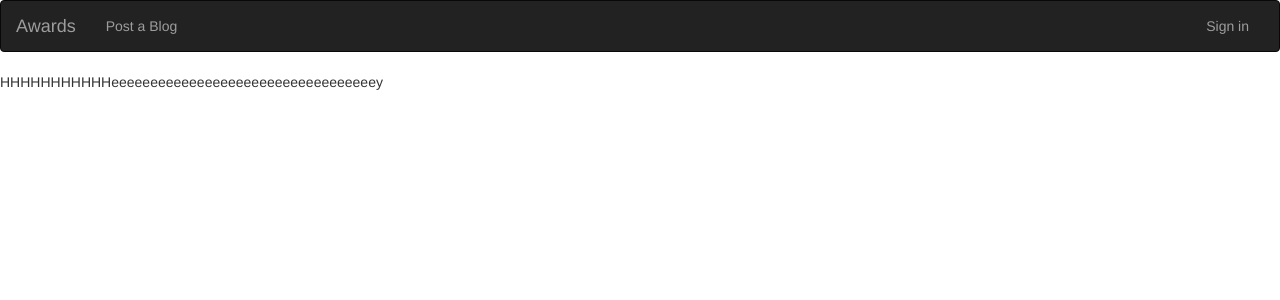
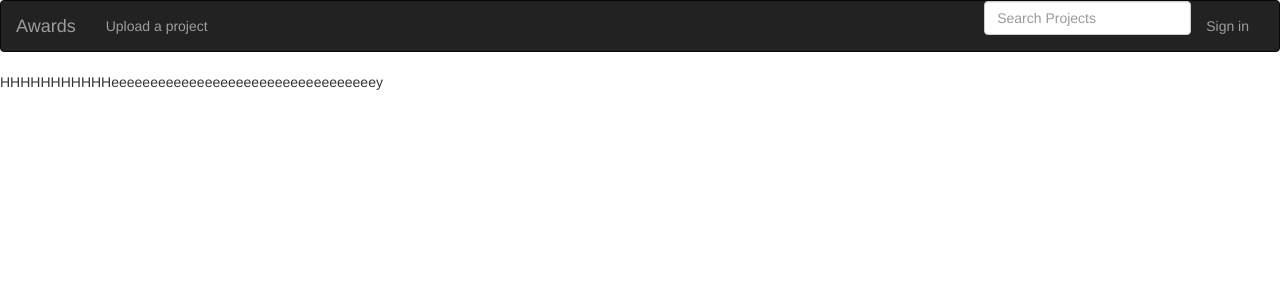
Before and after one commit to Fkaragu/Awards, a Django app: page / in a window 1280 px wide. Shown: the top 300 px of the page. Run offline with Django 3.2, Linux system fonts and the light colour scheme; some libraries are stand-ins or nearby versions; some web fonts are replaced.

Commit message:
Added nav css

```diff
--- /dev/null
+++ b/app/static/css/nav.css
@@ -0,0 +1,3 @@
+.mvsearch{
+  padding-bottom: 5px;
+}
--- a/app/templates/master/base.html
+++ b/app/templates/master/base.html
@@ -14,7 +14,7 @@
   <link href="https://fonts.googleapis.com/css?family=Grand+Hotel" rel="stylesheet">
   <link href="https://fonts.googleapis.com/css?family=Roboto:300" rel="stylesheet">
   <link rel="stylesheet" href="https://cdnjs.cloudflare.com/ajax/libs/font-awesome/4.7.0/css/font-awesome.min.css">
-
+  <link rel="stylesheet" href="{% static 'css/nav.css' %}">
   {% endblock %}
 
 </head>
--- a/app/templates/master/navbar.html
+++ b/app/templates/master/navbar.html
@@ -11,14 +11,22 @@
     </div>
     <div class="navbar-collapse collapse">
       <ul class="nav navbar-nav">
-        <li><a href="/theblog">Post a Blog</a></li>
+        <li><a href="/theprojects">Upload a project</a></li>
       </ul>
       <ul class="nav navbar-nav navbar-right">
         {% if current_user.is_authenticated %}
         <li style="color:white;padding:15px;">{{current_user.username}}</li>
         <li><a href="{% url 'logout' %}">Sign out</a></li>
         {% else %}
+        <li>
+          <div class ="mvsearch">
+            <form class="form-inline my-2 my-lg-0" role="search" action="{% url 'search' %}">
+              <input class="form-control my-2 my-sm-0 search-input" name="search" type="search" placeholder="Search Projects" aria-label="Search">
+            </form>
+          </div>
+        </li>
         <li><a href="{% url 'login' %}">Sign in</a></li>
+
         {%endif%}
       </ul>
     </div>
```
Also changed, not shown: app/templates/Login/logged_out.html (+7 -0 lines), app/templates/Login/login.html (+13 -0 lines).
